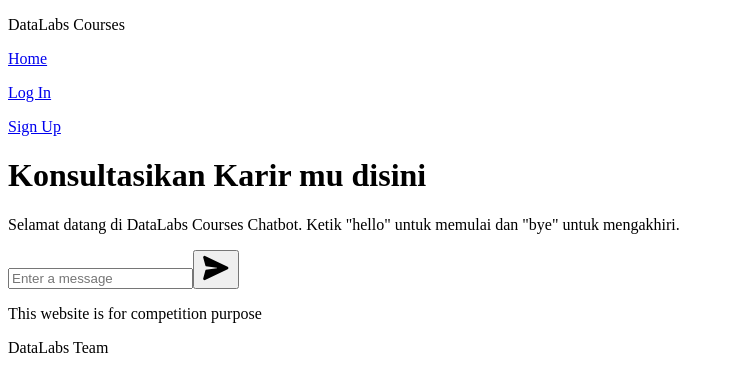
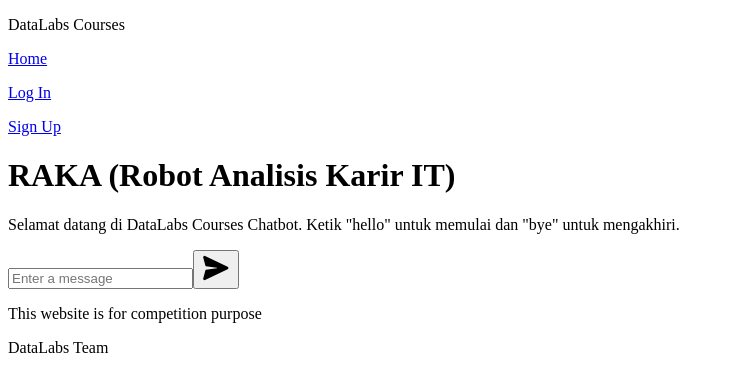
Before and after one commit to raflyfahrezi/datalabs-aic-web, a Next.js app: page /chatbot in a window 1280 px wide. Shown: the top 392 px of the page, without its empty margins (0-734 px from the left). Built offline with nearby package versions, Linux system fonts and the light colour scheme.

Commit message:
update some text

```diff
--- a/src/modules/chatbot/index.jsx
+++ b/src/modules/chatbot/index.jsx
@@ -74,7 +74,7 @@ const chatbot = () => {
     return (
         <ComponentWrapper>
             <div className='text-center pb-6 pt-8'>
-                <Heading1>Konsultasikan Karir mu disini</Heading1>
+                <Heading1>RAKA (Robot Analisis Karir IT)</Heading1>
             </div>
             <div className='w-full grid grid-rows-pageWrapper pt-4'>
                 <div
```
